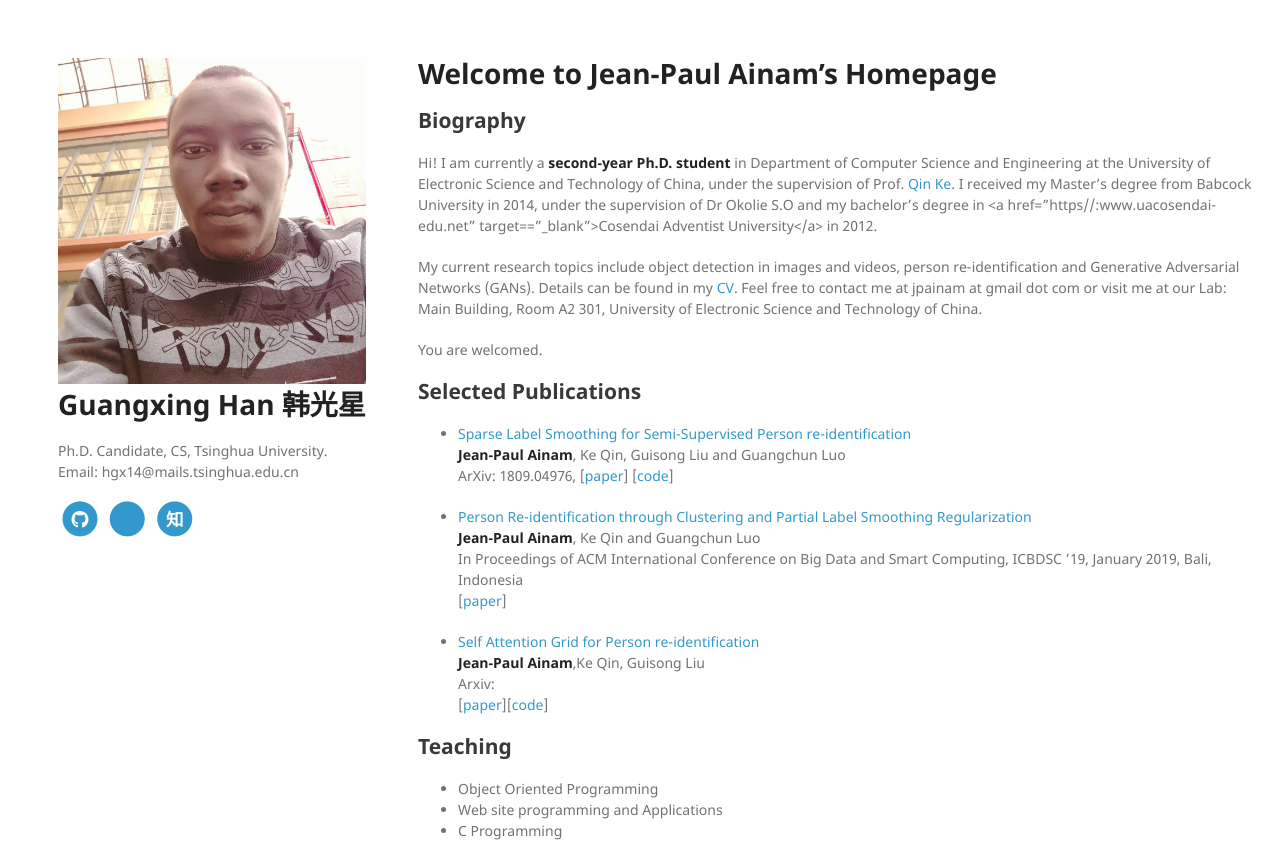
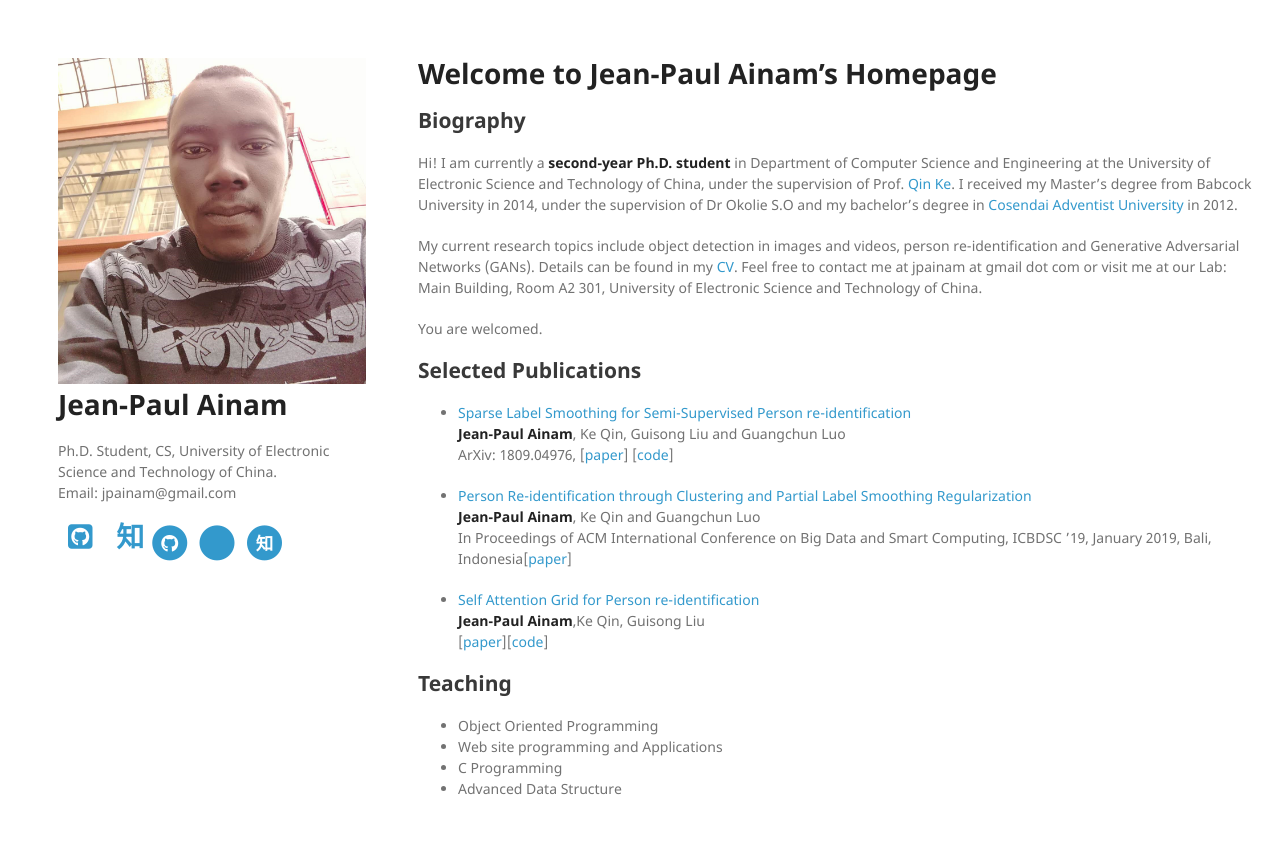
Before and after one commit to ornela1998/ornela1998.github.io, a Jekyll site: the page built from index.md, in a window 1280 px wide and 1316 px high. Shown: the top 844 px of the window. Built offline with Jekyll 4.4.1, drawn with Linux system fonts in a browser that asks for light colours; nearby versions of some CDN libraries; our own code applies the rules of GitHub Pages for plain Markdown files; a style sheet for code colours, icons or effects is not loaded.

Commit message:
Personal Page

```diff
--- a/_layouts/default.html
+++ b/_layouts/default.html
@@ -30,18 +30,18 @@
     <div class="wrapper">
       <header>
         <a href="{{ '/' | relative_url }}"><img src="{{ site.logo_url }}">
-          <h1>Guangxing Han 韩光星</h1>
+          <h1>Jean-Paul Ainam</h1>
         </a>
-        <p>Ph.D. Candidate, CS, Tsinghua University. <br> Email: hgx14@mails.tsinghua.edu.cn</p>
+        <p>Ph.D. Student, CS, University of Electronic Science and Technology of China. <br> Email: jpainam@gmail.com</p>
 
-        <!--
-        <a href="https://github.com/GuangxingHan" target="_blank" rel="external" style="padding-left:10px;">
+
+        <a href="https://github.com/jpainam" target="_blank" rel="external" style="padding-left:10px;">
               <i class="fa fa-github-square fa-2x" aria-hidden="true"></i> </a>
-        <a href="https://scholar.google.com/citations?user=1dh5WWUAAAAJ&hl=en" target="_blank" rel="external" style="padding-left:10px;">
+        <a href="https://scholar.google.com/citations?user=gvLgfp4AAAAJ&hl=en" target="_blank" rel="external" style="padding-left:10px;">
               <i class="ai ai-google-scholar-square ai-2x" aria-hidden="true"></i> </a>
         <a href="https://www.zhihu.com/people/han-guang-xing" target="_blank" rel="external" style="padding-left:10px;">
               <i class="fa fa-2x" aria-hidden="true">知</i> </a>
-        -->
+
         {% if site.twitter_username %}
         <a href="https://twitter.com/{{ site.twitter_username }}">
             <span class="fa-stack fa-lg">
@@ -66,13 +66,13 @@
             </span>
         </a>
         {% endif %}
-        <a target="_blank" href="https://github.com/GuangxingHan">
+        <a target="_blank" href="https://github.com/jpainam">
             <span class="fa-stack fa-lg">
                 <i class="fa fa-circle fa-stack-2x"></i>
                 <i class="fa fa-github fa-stack-1x fa-inverse"></i>
             </span>
         </a>
-        <a target="_blank" href="https://scholar.google.com/citations?user=1dh5WWUAAAAJ&hl=en">
+        <a target="_blank" href="https://scholar.google.com/citations?user=gvLgfp4AAAAJ&hl=en">
             <span class="fa-stack fa-lg">
                 <i class="fa fa-circle fa-stack-2x"></i>
                 <i class="ai ai-google-scholar fa-stack-1x fa-inverse"></i>
--- a/index.md
+++ b/index.md
@@ -2,7 +2,7 @@
 
 ## Biography
 
-Hi! I am currently a **second-year Ph.D. student** in Department of Computer Science and Engineering at the University of Electronic Science and Technology of China, under the supervision of Prof. <a href="https://scholar.google.com/citations?user=YevGUDgAAAAJ&hl=en" target="_blank">Qin Ke</a>. I received my Master’s degree from Babcock University in 2014, under the supervision of Dr Okolie S.O and my bachelor’s degree in <a href="https//:www.uacosendai-edu.net" target=="_blank">Cosendai Adventist University</a> in 2012.
+Hi! I am currently a **second-year Ph.D. student** in Department of Computer Science and Engineering at the University of Electronic Science and Technology of China, under the supervision of Prof. <a href="https://scholar.google.com/citations?user=YevGUDgAAAAJ&hl=en" target="_blank">Qin Ke</a>. I received my Master’s degree from Babcock University in 2014, under the supervision of Dr Okolie S.O and my bachelor’s degree in <a href="https//:www.uacosendai-edu.net" target="_blank">Cosendai Adventist University</a> in 2012.
 
 My current research topics include object detection in images and videos, person re-identification and Generative Adversarial Networks (GANs).
 Details can be found in my [CV](https://jpainam.github.io/cv.pdf). Feel free to contact me at jpainam at gmail dot com or visit me at our Lab: Main Building, Room A2 301, University of Electronic Science and Technology of China.
@@ -13,9 +13,9 @@ You are welcomed.
 
 * <a href="https://jpaiam.github.io/papers/SLSR_2018.pdf">Sparse Label Smoothing for Semi-Supervised Person re-identification</a><br> **Jean-Paul Ainam**, Ke Qin, Guisong Liu and Guangchun Luo<br> ArXiv: 1809.04976, [[paper](https://arxiv.org/abs/1809.04976)] [[code](https://github.com/jpainam/SLS_ReID)]
 
-* <a href="https://link.springer.com/chapter/10.1007/978-3-319-70090-8_2">Person Re-identification through Clustering and Partial Label Smoothing Regularization</a><br> **Jean-Paul Ainam**, Ke Qin and Guangchun Luo<br> In Proceedings of ACM International Conference on Big Data and Smart Computing, ICBDSC ’19, January 2019, Bali, Indonesia<br>[[paper](https://jpainam.github.io/papers/PLSR_2018.pdf)]
+* <a href="https://link.springer.com/chapter/10.1007/978-3-319-70090-8_2">Person Re-identification through Clustering and Partial Label Smoothing Regularization</a><br> **Jean-Paul Ainam**, Ke Qin and Guangchun Luo<br> In Proceedings of ACM International Conference on Big Data and Smart Computing, ICBDSC ’19, January 2019, Bali, Indonesia[[paper](https://jpainam.github.io/papers/PLSR_2018.pdf)]
 
-* <a href="#">Self Attention Grid for Person re-identification</a><br> **Jean-Paul Ainam**,Ke Qin, Guisong Liu<br> Arxiv: <br>[[paper](https://jpainam.github.io/papers/SAG_2018.pdf)][[code](https://github.com/GuangxingHan/SSD-TDR)]
+* <a href="#">Self Attention Grid for Person re-identification</a><br> **Jean-Paul Ainam**,Ke Qin, Guisong Liu<br>[[paper](https://jpainam.github.io/papers/SAG_2018.pdf)][[code](https://github.com/jpainam/self_attention_grid)]
 
 ## Teaching
 * Object Oriented Programming
```
